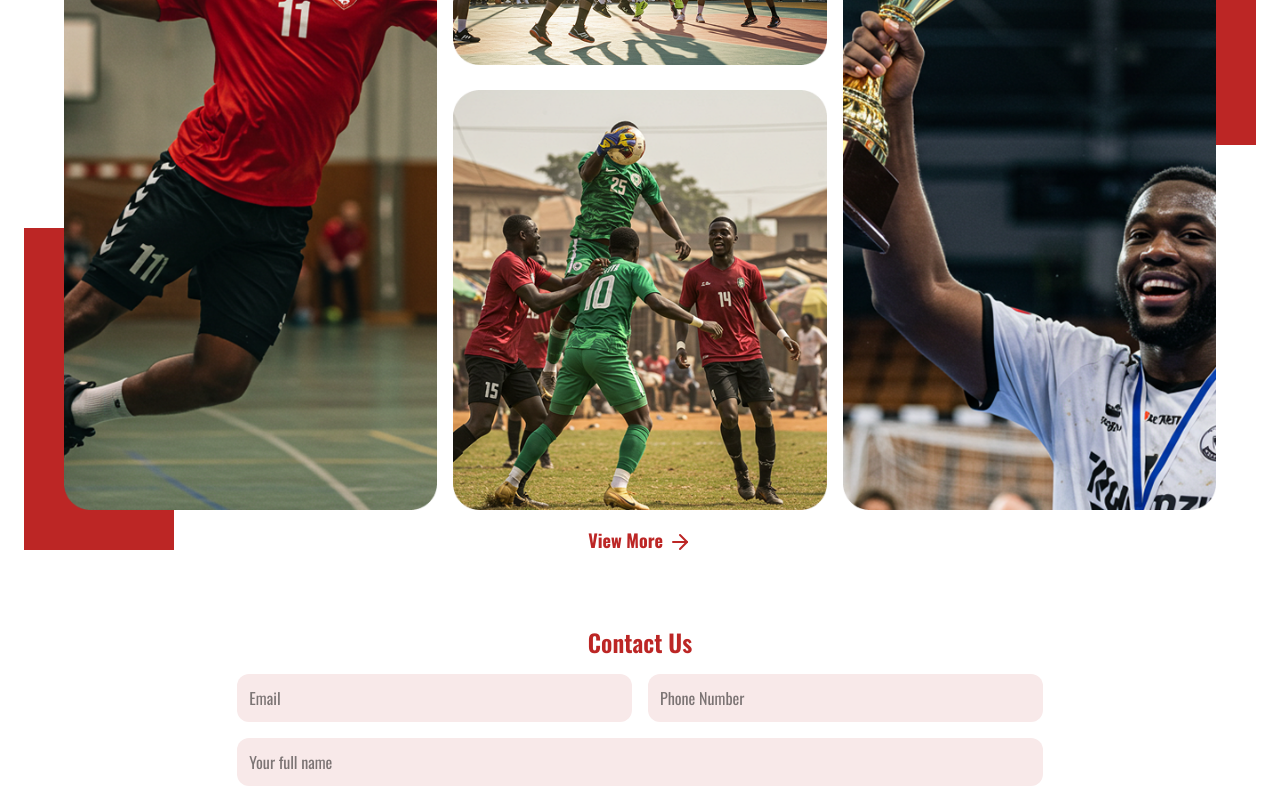
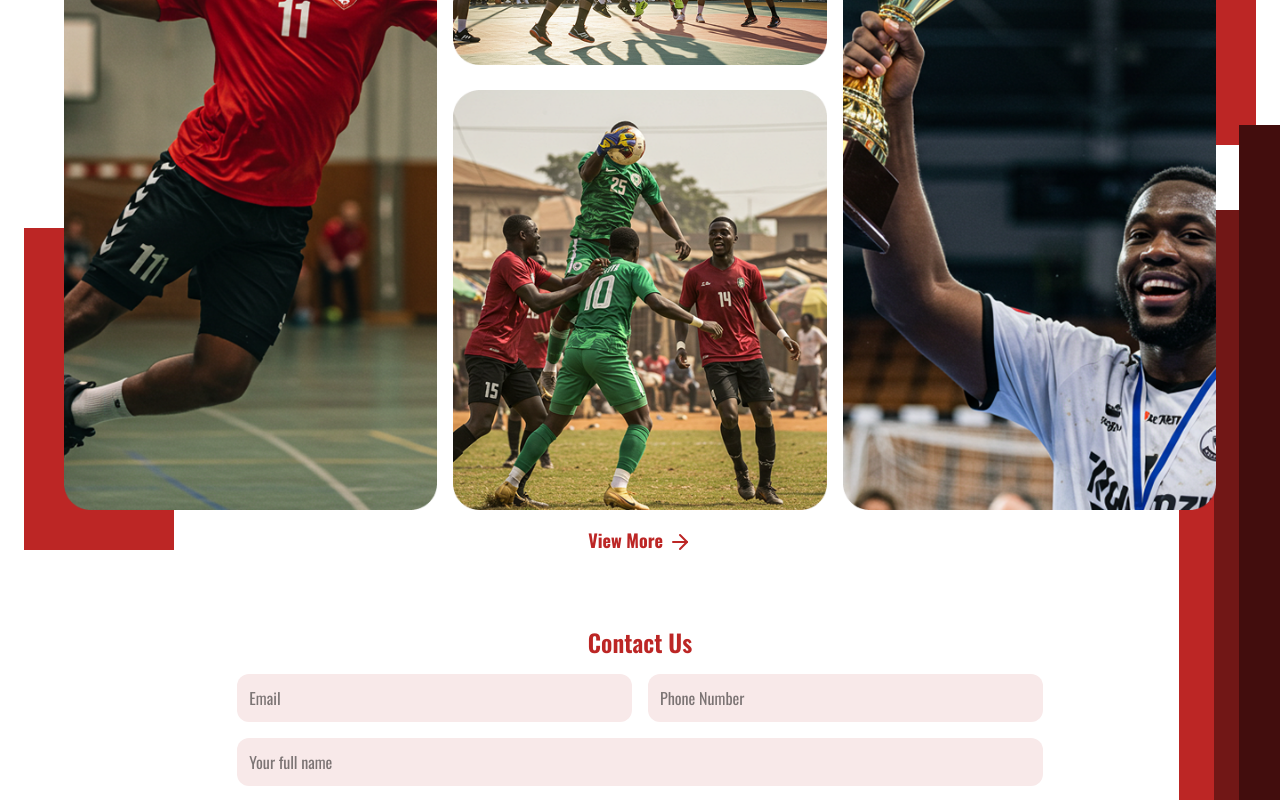
Before and after one commit to Danthony023/Akolad, a React (Vite) app: page / in a window 1280 px wide. Shown: the part 2460-3260 px from the top of the page. Built offline with nearby package versions, Linux system fonts and the light colour scheme.

Commit message:
home page done

```diff
--- a/src/pages/home.jsx
+++ b/src/pages/home.jsx
@@ -4,6 +4,7 @@ import Navbar from "../components/Navbar";
 import Footer from "../components/Footer";
 import Home1 from "../assets/images/Home1.png";
 import RectangleDesign from "../assets/images/RectangleDesign.png";
+import RectangleDesign2 from "../assets/images/RectangleDesign2.png";
 import HighlightBg from "../assets/images/highlight-bg.png";
 import Highlight1 from "../assets/images/highlight1.png";
 import Highlight2 from "../assets/images/highlight2.png";
@@ -189,9 +190,15 @@ export default function Home() {
         {/* Contact Form */}
         <section
           id="contact-form"
-          className="w-full flex justify-center rounded-lg"
+          className="relative w-full flex justify-center rounded-lg"
         >
-          <div className="p-6 md:w-2/3 rounded-lg">
+          <img
+            src={RectangleDesign2}
+            alt="Logo"
+            className="hidden xl:block absolute z-0 bottom-0 right-0 w-auto"
+          />
+
+          <div className="relative z-10 p-6 md:w-2/3 rounded-lg">
             <h3 className="text-2xl font-semibold text-center mb-4 text-primary">
               Contact Us
             </h3>
```
Also changed, not shown: src/assets/images/rectangleDesign2.png (added).
